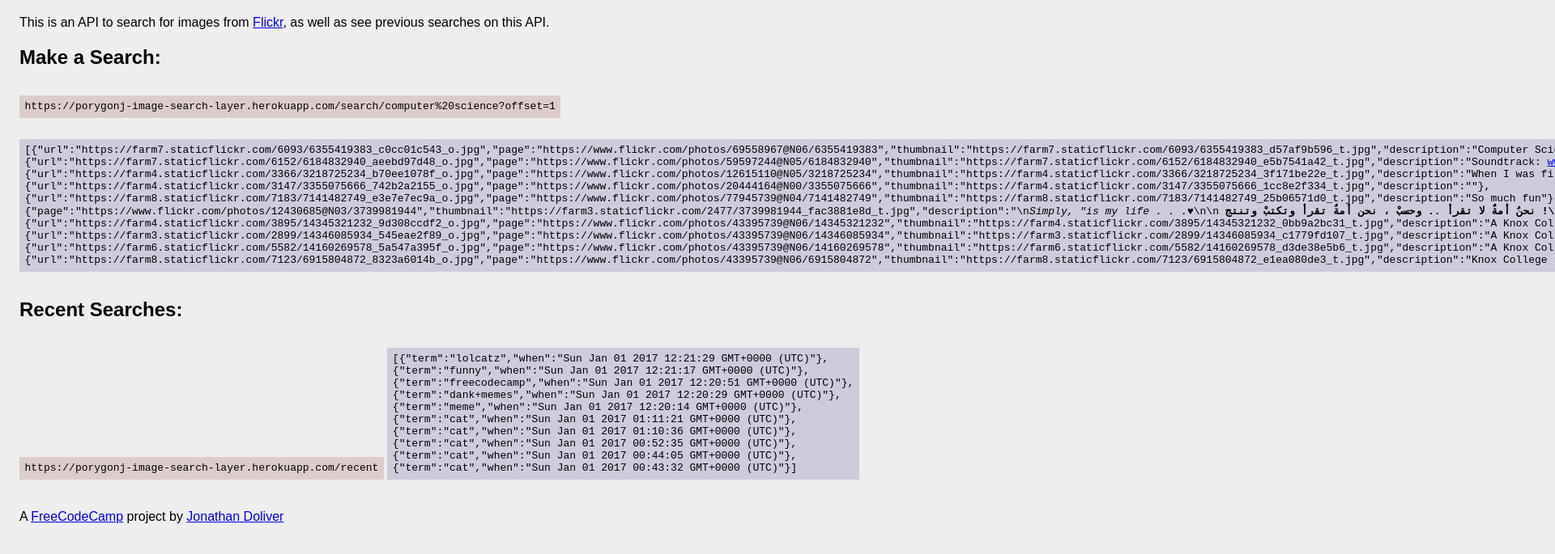
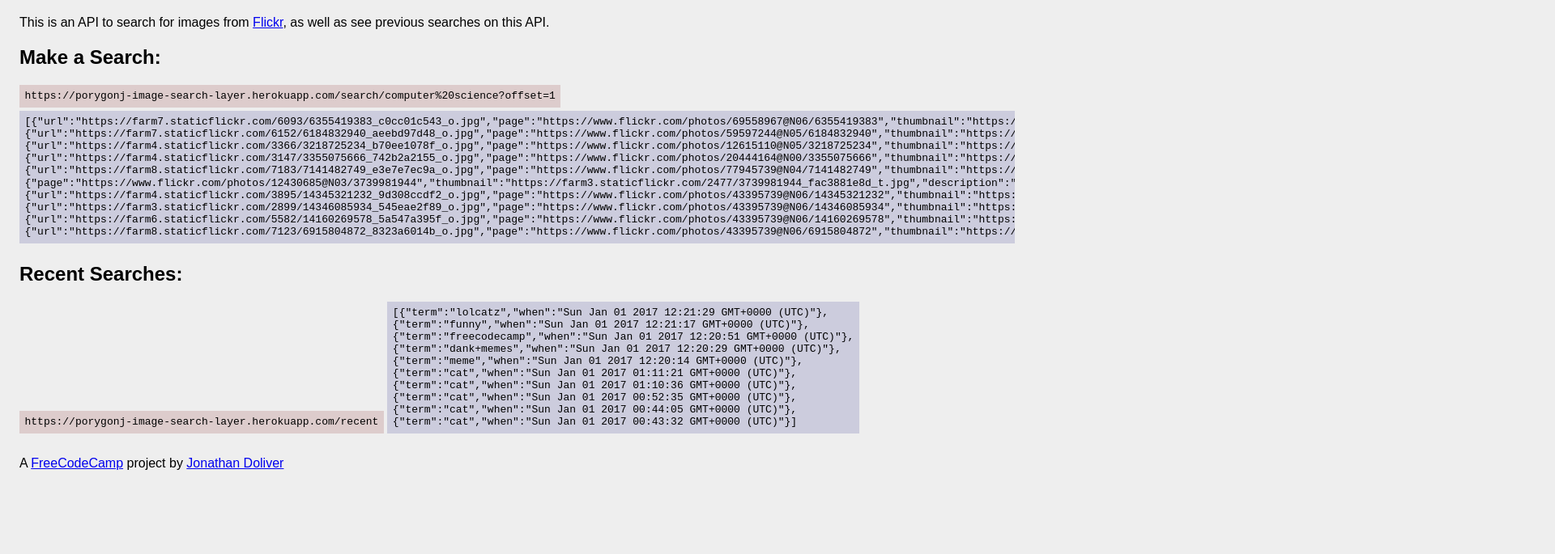
Before and after one commit to jhd-dev/image-search-layer, a website: page public/index.html in a window 1280 px wide. Shown: the part 61-746 px from the top of the page at 81% size, 1920 px wide, since content can reach past the window. Drawn offline with Linux system fonts and the light colour scheme.

Commit message:
better example spacing and sizing

```diff
--- a/public/css/style.css
+++ b/public/css/style.css
@@ -9,7 +9,10 @@
 
 .example pre {
     display: inline-block;
+    margin: 0;
     padding: 0.5em;
+    max-width: calc(100% - 32px);
+    overflow-x: scroll
 }
 
 .example.input pre {
```
